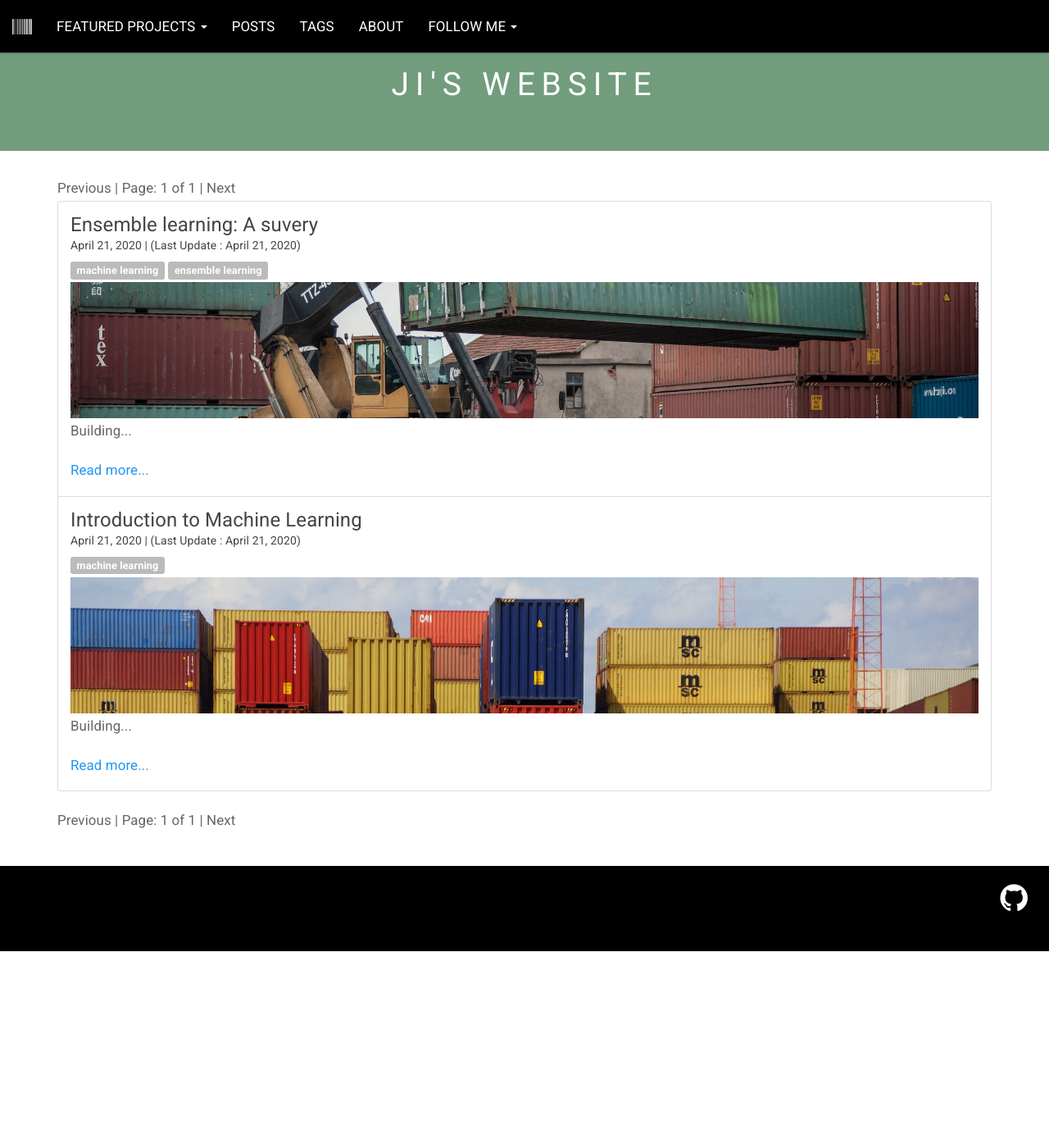
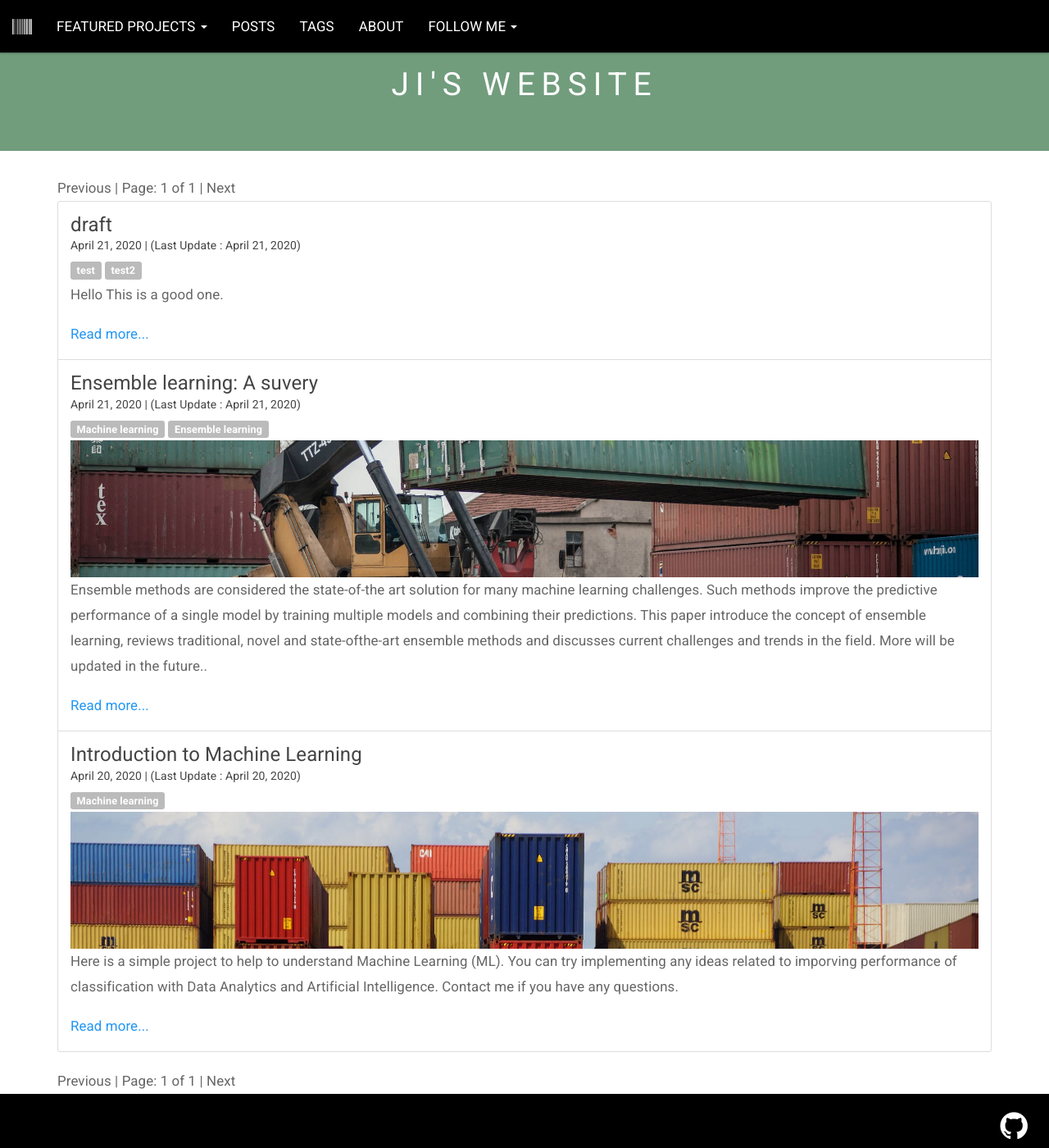
Before and after one commit to JIWANG176/JIWANG176.github.io, a Jekyll site: the page built from index.html, in a window 1280 px wide and 1400 px high, scrolled down 240 px. Shown: the whole window at 82% size. Built offline with Jekyll 4.4.1, drawn with Linux system fonts in a browser that asks for light colours; the list of posts is cut into pages by our own code.

Commit message:
commit draft

```diff
--- /dev/null
+++ b/_posts/2020-04-20-introduction-to-machine-learning.html
@@ -0,0 +1,20 @@
+---
+layout: default
+title: "Introduction to Machine Learning"
+date: 2020-04-20 15:00:00 +0200
+published: 2020-04-20 15:00:00 +0200
+comments: true
+categories: development
+tags: [Machine learning]
+github: "https://github.com/JIWANG176"
+---
+
+<p>
+        <a href="https://github.com/JIWANG176/Analysis-of-Iris-dataset">Here</a> is a simple project to help to understand Machine Learning (ML).
+</p>
+
+<p>
+        You can try implementing any ideas related to imporving performance of classification with Data Analytics and Artificial Intelligence.
+        Contact me if you have any questions.
+</p>
+<!--more-->
--- /dev/null
+++ b/_posts/2020-04-21-draft.md
@@ -0,0 +1,29 @@
+---
+layout: default
+title: "draft"
+date: 2020-04-21 13:00:00 +0200
+published: 2020-04-21 13:00:00 +0200
+comments: true
+categories: development
+tags: [test,test2]
+github: "https://github.com/alainpham/"
+noimage: true
+---
+Hello This is a good one.
+<!--more-->
+
+## Test Title 1
+Lorem ipsum dolor sit amet, consectetur adipiscing elit, sed do eiusmod tempor incididunt ut labore et dolore magna aliqua. Tellus in metus vulputate eu scelerisque felis imperdiet proin fermentum. Maecenas ultricies mi eget mauris pharetra et ultrices neque. Mauris pellentesque pulvinar pellentesque habitant. Pulvinar etiam non quam lacus suspendisse faucibus interdum posuere lorem. Nec sagittis aliquam malesuada bibendum. Pharetra massa massa ultricies mi quis hendrerit. In hac habitasse platea dictumst. Turpis massa tincidunt dui ut ornare lectus sit. Egestas purus viverra accumsan in nisl nisi scelerisque. Vel pharetra vel turpis nunc eget lorem dolor sed. Sit amet tellus cras adipiscing enim. At varius vel pharetra vel turpis nunc eget. Facilisis magna etiam tempor orci. Volutpat lacus laoreet non curabitur gravida arcu ac tortor dignissim.
+
+Pharetra pharetra massa massa ultricies mi quis hendrerit. Pellentesque pulvinar pellentesque habitant morbi tristique senectus et netus et. Suscipit tellus mauris a diam maecenas sed enim ut. At consectetur lorem donec massa sapien faucibus et molestie. Amet est placerat in egestas erat imperdiet sed euismod nisi. A diam maecenas sed enim ut sem viverra aliquet. Tristique magna sit amet purus gravida quis blandit turpis. Ut eu sem integer vitae justo eget magna. Urna nec tincidunt praesent semper feugiat. Commodo odio aenean sed adipiscing diam donec adipiscing tristique risus. Nisi lacus sed viverra tellus in hac habitasse platea dictumst. Quisque non tellus orci ac auctor. Orci ac auctor augue mauris. Eu volutpat odio facilisis mauris. Scelerisque viverra mauris in aliquam sem fringilla ut morbi tincidunt. Dolor purus non enim praesent elementum facilisis leo. Nibh nisl condimentum id venenatis. Sollicitudin ac orci phasellus egestas tellus rutrum tellus pellentesque.
+
+Risus in hendrerit gravida rutrum quisque. Eleifend donec pretium vulputate sapien nec. Sed viverra tellus in hac habitasse platea dictumst vestibulum. Tortor at auctor urna nunc. Vestibulum mattis ullamcorper velit sed ullamcorper morbi. Sed egestas egestas fringilla phasellus faucibus scelerisque eleifend donec. Quisque sagittis purus sit amet volutpat. Nullam ac tortor vitae purus. Arcu risus quis varius quam quisque id. Quis imperdiet massa tincidunt nunc. Ut diam quam nulla porttitor.
+
+Ac turpis egestas sed tempus urna et pharetra. Odio eu feugiat pretium nibh ipsum consequat nisl vel pretium. Placerat in egestas erat imperdiet sed. Tortor at risus viverra adipiscing at in tellus integer feugiat. Mauris sit amet massa vitae tortor condimentum lacinia quis. Lectus vestibulum mattis ullamcorper velit sed ullamcorper morbi tincidunt. Sem integer vitae justo eget magna. Suspendisse interdum consectetur libero id. Vulputate enim nulla aliquet porttitor lacus luctus accumsan. Mattis ullamcorper velit sed ullamcorper morbi tincidunt ornare.
+
+Sed vulputate mi sit amet mauris commodo. Volutpat maecenas volutpat blandit aliquam etiam erat velit scelerisque in. Eu sem integer vitae justo eget magna fermentum iaculis eu. Quis ipsum suspendisse ultrices gravida. Tincidunt eget nullam non nisi est. Aliquam purus sit amet luctus venenatis lectus magna. Feugiat nisl pretium fusce id. Ipsum dolor sit amet consectetur adipiscing elit. Eu turpis egestas pretium aenean pharetra magna ac placerat vestibulum. Bibendum ut tristique et egestas quis ipsum suspendisse ultrices. At elementum eu facilisis sed odio. Tellus in metus vulputate eu scelerisque felis imperdiet. Quis commodo odio aenean sed adipiscing diam donec adipiscing. Morbi tincidunt augue interdum velit. Ut morbi tincidunt augue interdum velit euismod in pellentesque massa. Commodo quis imperdiet massa tincidunt.
+### Test title 2
+
+ffdfds
+
+## Testsss
--- a/_posts/2020-04-21-ensemble-learning-a-suvery.html
+++ b/_posts/2020-04-21-ensemble-learning-a-suvery.html
@@ -5,11 +5,20 @@ date: 2020-04-21 12:00:00 +0200
 published: 2020-04-21 12:00:00 +0200
 comments: true
 categories: development
-tags: [machine learning, ensemble learning]
+tags: [Machine learning, Ensemble learning]
 github: "https://github.com/JIWANG176"
 ---
 
 <p>
-        Building...
+        Ensemble methods are considered the state-of-the art solution
+        for many machine learning challenges. Such methods improve the
+        predictive performance of a single model by training multiple models
+        and combining their predictions. This paper introduce the concept of
+        ensemble learning, reviews traditional, novel and state-ofthe-art
+        ensemble methods and discusses current challenges and trends in the field.
+</p>
+
+<p>
+        More will be updated in the future..
 </p>
 <!--more-->
```
Also changed, not shown: _posts/2020-04-21-introduction-to-machine-learning.html (deleted, +0 -15 lines).
